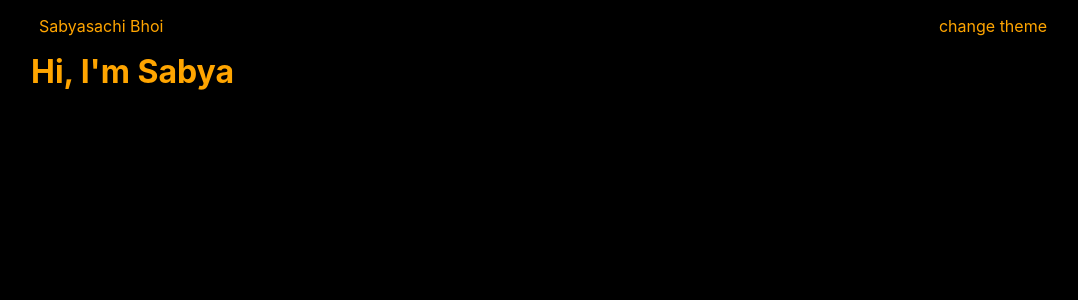
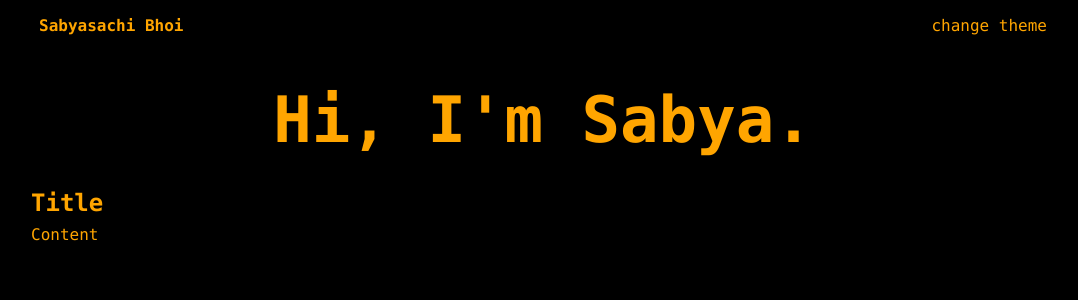
Before and after one commit to sabyabhoi/newspad, a Svelte app: page / in a window 1280 px wide. Shown: the top 300 px of the page, without its empty margins (97-1175 px from the left). Built offline with nearby package versions, Linux system fonts and the light colour scheme.

Commit message:
Add section component

```diff
--- a/public/global.css
+++ b/public/global.css
@@ -1,10 +1,11 @@
 html, body {
 	width: 100%;
 	height: 100%;
-	font-family: -apple-system, BlinkMacSystemFont, "Segoe UI", Roboto, Oxygen-Sans, Ubuntu, Cantarell, "Helvetica Neue", sans-serif;
+	font-family: ui-monospace,SFMono-Regular,Menlo,Monaco,Consolas,Liberation Mono,Courier New,monospace;
 }
 
 * {
 	margin: 0;
 	padding: 0;
+	animation-duration: 1s;
 }
--- a/src/App.svelte
+++ b/src/App.svelte
@@ -1,11 +1,15 @@
 <script>
-import Navbar from './components/Navbar.svelte'
+	import Navbar from "./components/Navbar.svelte";
+	import Details from "./components/Details.svelte";
 </script>
 
 <main>
-	<div>
-		<Navbar/>
-		<h1>Hi, I'm Sabya</h1>
+	<div class="page">
+		<Navbar />
+		<div class="banner">
+			<h1>Hi, I'm Sabya.</h1>
+		</div>
+		<Details/>
 	</div>
 </main>
 
@@ -15,8 +19,15 @@ import Navbar from './components/Navbar.svelte'
 		color: orange;
 		height: 100vh;
 	}
-	div {
+	.page {
 		width: 80%;
 		margin-inline: auto;
 	}
+	.banner {
+		padding-block: 2rem;
+		display: flex;
+		flex-direction: row;
+		justify-content: center;
+		font-size: 2rem;
+	}
 </style>
--- /dev/null
+++ b/src/components/Details.svelte
@@ -0,0 +1,10 @@
+<script>
+import InfoSection from './InfoSection.svelte'
+</script>
+
+<header>
+<InfoSection/>
+</header>
+
+<style>
+</style>
--- /dev/null
+++ b/src/components/InfoSection.svelte
@@ -0,0 +1,24 @@
+<script>
+	export let title = "Title";
+	export let content = "Content";
+</script>
+
+<section>
+	<div>
+		<h2>{title}</h2>
+	</div>
+	<p>{content}</p>
+</section>
+
+<style>
+	section {
+		display: flex;
+		row-gap: 0.5rem;
+		flex-direction: column;
+		justify-content: flex-start;
+	}
+
+	h2:hover {
+		text-decoration: underline;
+	}
+</style>
--- a/src/components/Navbar.svelte
+++ b/src/components/Navbar.svelte
@@ -1,7 +1,7 @@
 <script></script>
 
 <header>
-	<div>Sabyasachi Bhoi</div>
+	<div><b>Sabyasachi Bhoi</b></div>
 	<div>change theme</div>
 </header>
 
```
